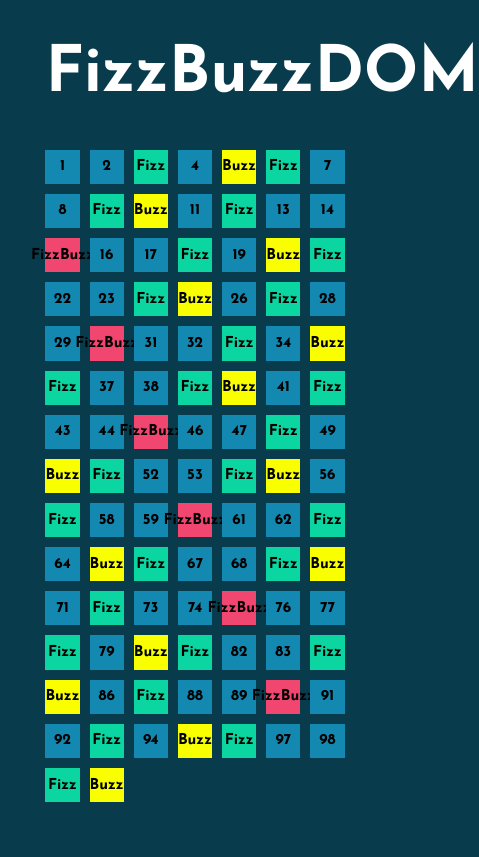
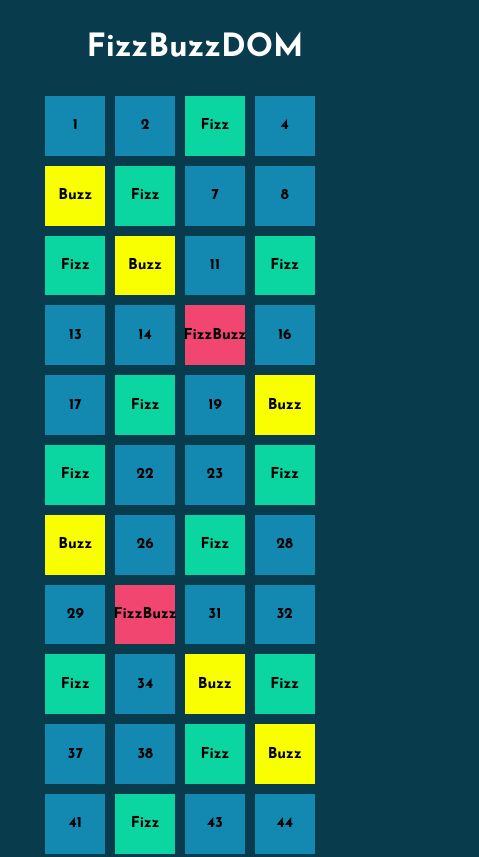
Before and after one commit to AntonioRoccoGit/js-fizzbuzz, a plain HTML site: page index.html in a window 390 px wide. Shown: the top 857 px of the page, 479 px wide, since content can reach past the window. Drawn offline with Linux system fonts and the light colour scheme.

Commit message:
added responsivnes

```diff
--- a/index.html
+++ b/index.html
@@ -15,8 +15,8 @@
 </head>
 
 <body>
+    <h1>FizzBuzzDOM</h1>
     <div class="container">
-        <h1>FizzBuzzDOM</h1>
         <div class="row">
             <!-- fizzbuzzdom java script -->
         </div>
--- a/js/script.js
+++ b/js/script.js
@@ -4,7 +4,7 @@ let boxClass;
 // variabili DOM
 const rowElement = document.querySelector(".row");
 
-for (i = 1; i <= 100; i++) {
+for (i = 1; i <= 105; i++) {
     if (i % 15 === 0) {
         divisionFact = "FizzBuzz";
         boxClass = " fizz-buzz";
--- a/style/style.css
+++ b/style/style.css
@@ -9,10 +9,12 @@ body {
 .container {
     width: 80%;
     margin: 0 auto;
-    text-align: center;
 }
 
-.container h1 {
+h1 {
+    width: 80%;
+    margin: 2rem auto;
+    text-align: center;
     color: white;
     font-weight: 700;
     font-size: 4rem;
@@ -58,3 +60,13 @@ body {
     --buzz-bgnd: #FAFF00;
     --fizz-buzz-bgnd: #F0466F;
 }
+
+@media screen and (max-width:768px) {
+    h1 {
+        font-size: 2rem;
+    }
+    .col {
+        width: calc(100% / 4 - (60px / 4));;
+    }
+
+}
```
